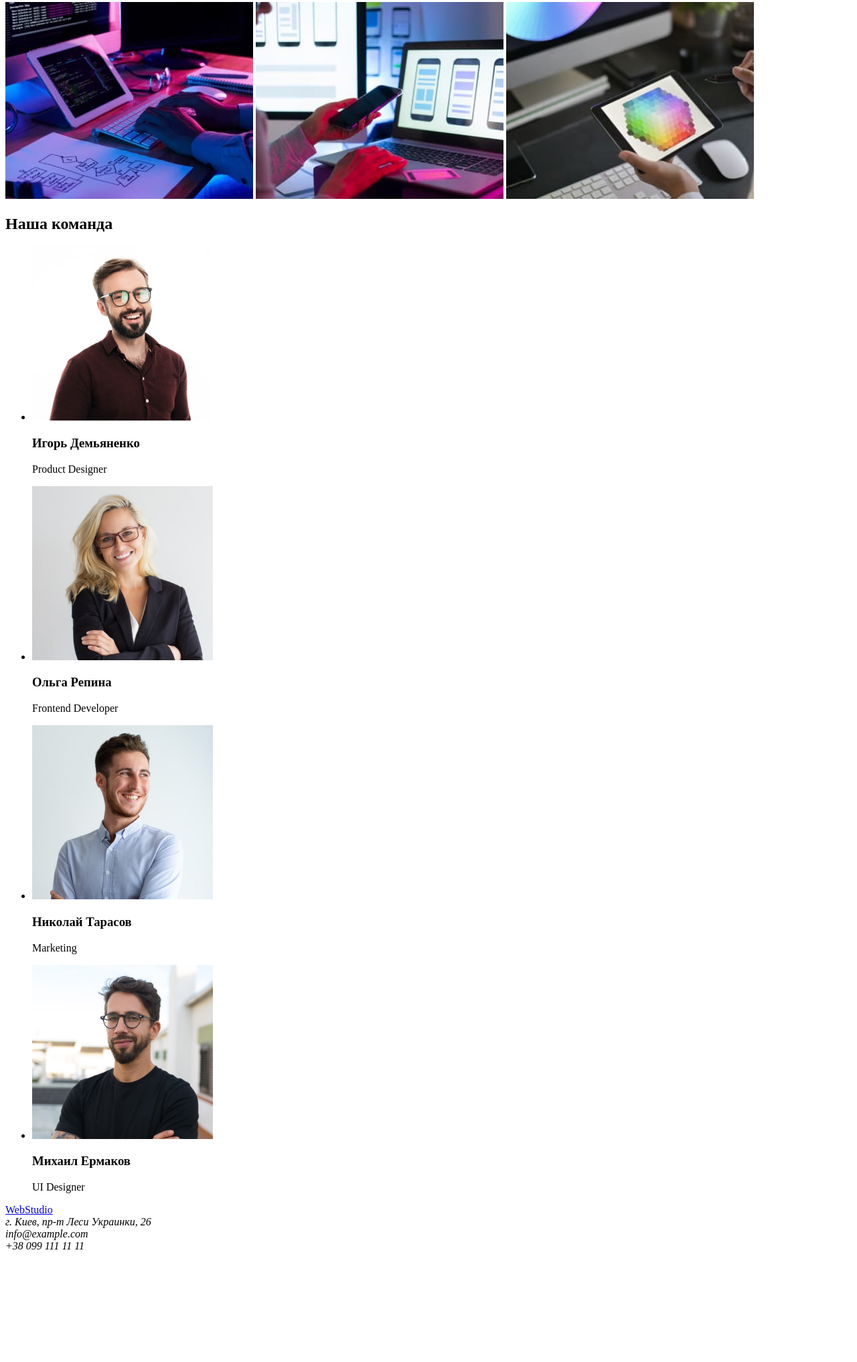
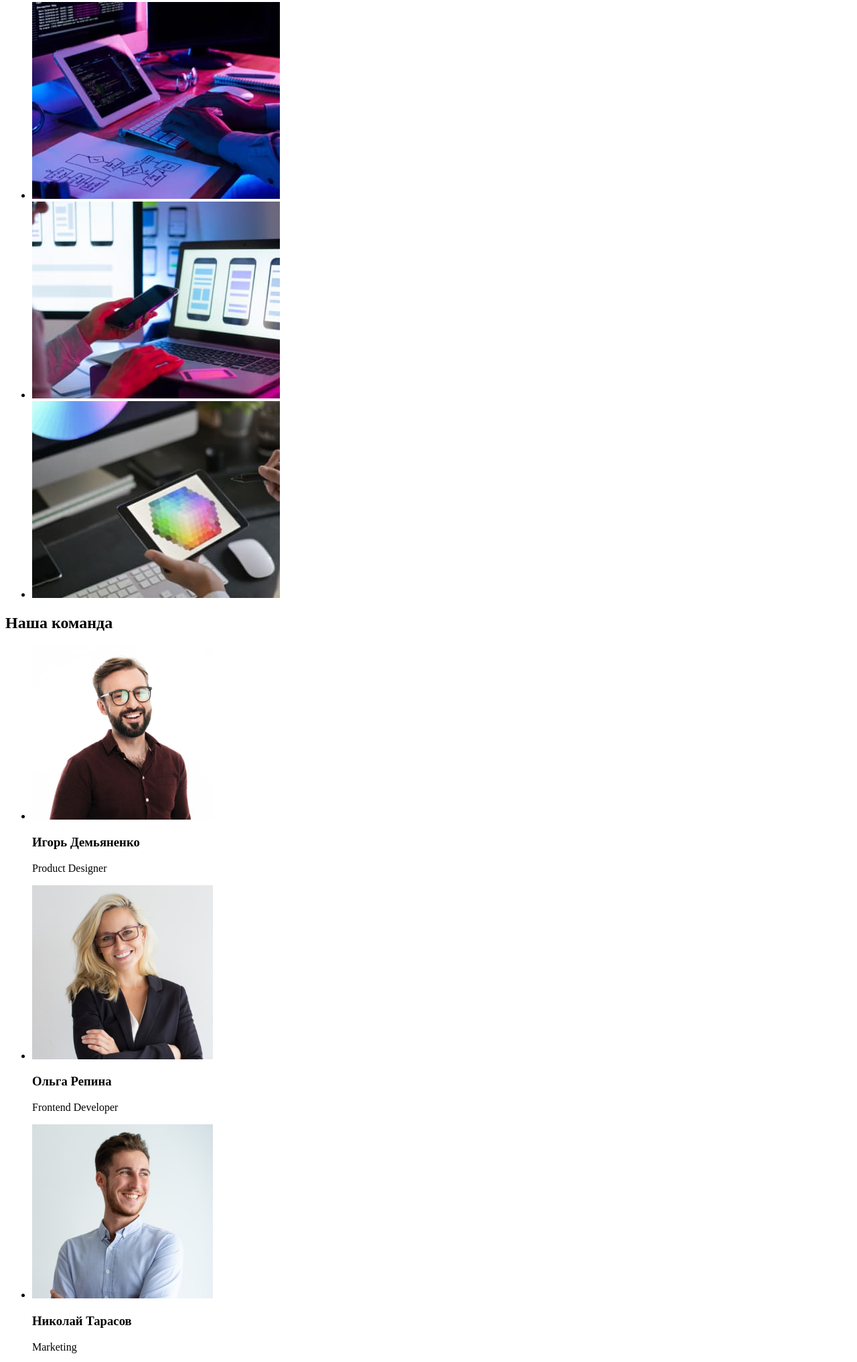
Before and after one commit to ArtemPrihnich/goit-markup-hw-01, a plain HTML site: page index.html in a window 1280 px wide. Shown: the part 657-2691 px from the top of the page at 67% size. Before the commit the page ends 2535 px from the top, so only its background shows below. Drawn offline with Linux system fonts and the light colour scheme.

Commit message:
доработанная версия с исправленными ошибками

```diff
--- a/index.html
+++ b/index.html
@@ -28,12 +28,10 @@
     <!-- Основной контент -->
     <main>
         <!-- Герой -->
-        <div>
             <section>
                 <h1>Эффективные решения для вашего бизнеса</h1>
                 <button type="button">Заказать услугу</button>
             </section>
-        </div>
         <!-- Преимущества -->
         <section>
             <h2>Наши преимущества</h2>
@@ -60,9 +58,11 @@
         <!-- Чем мы занимаемся -->
         <section>
             <h2>Чем мы занимаемся</h2>
-            <img src="./images/img1.jpg" alt="процесс вёрстки" width="370">
-            <img src="./images/img2.jpg" alt="процесс стилизации" width="370">
-            <img src="./images/img3.jpg" alt="работа с палитрой цветов" width="370">
+            <ul>
+                <li><img src="./images/img1.jpg" alt="процесс вёрстки" width="370"></li>
+                <li><img src="./images/img2.jpg" alt="процесс стилизации" width="370"></li>
+                <li><img src="./images/img3.jpg" alt="работа с палитрой цветов" width="370"></li>
+            </ul>
         </section>
         <!-- Наша команда -->
         <section>
@@ -98,9 +98,9 @@
             WebStudio
         </a>
         <address>
-            г. Киев, пр-т Леси Украинки, 26 <br>
-            info@example.com <br>
-            +38 099 111 11 11
+            г. Киев, пр-т Леси Украинки, 26
+            <a href="mailto:info@devstudio.com">info@devstudio.com</a>
+            <a href="tel:+380961111111">+38 096 111 11 11</a>
         </address>
     </footer>
 
```
